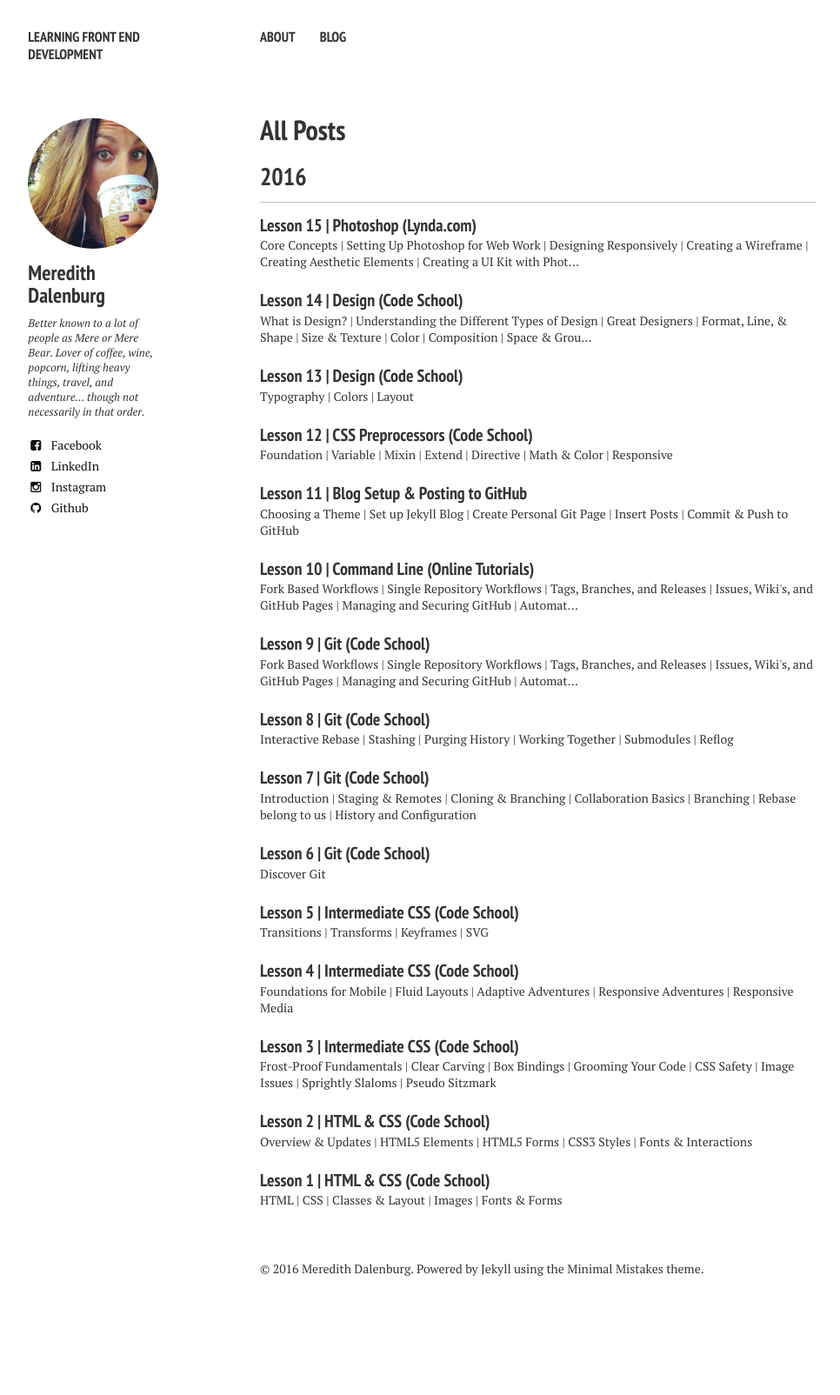
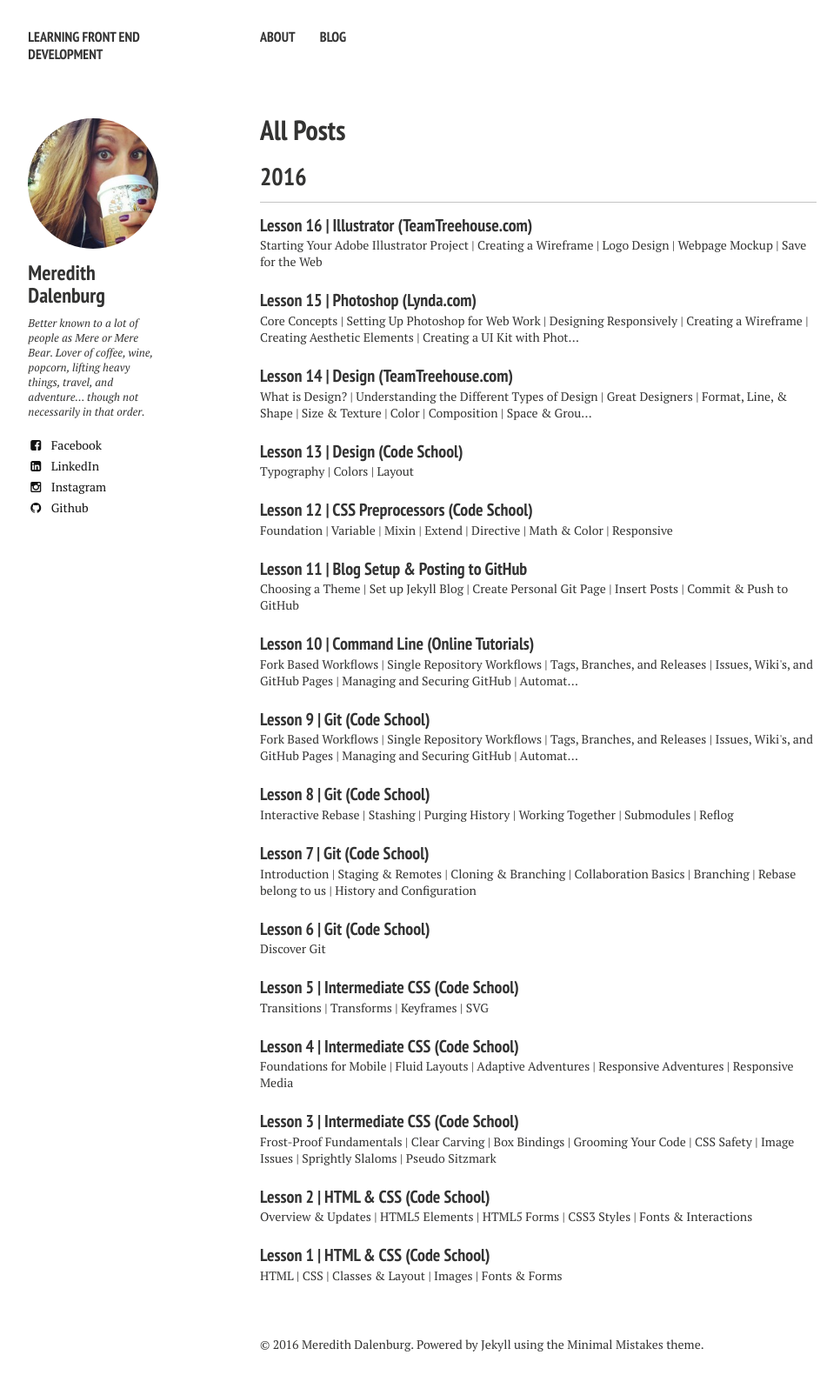
Before and after one commit to meredal/meredal.github.io, a Jekyll site: the page built from blog/index.md, in a window 1280 px wide. Shown: the whole page at 87% size, without its empty margins (21-987 px from the left). Built offline with Jekyll 4.4.1, drawn with Linux system fonts in a browser that asks for light colours; nearby versions of some CDN libraries; before the commit the page ends 1517 px from its top, so only the background shows below that; some of the changed lines change nothing that is shown.

Commit message:
Add Blog Post #16 - Illustrator for Web Design

```diff
--- a/_posts/2016-04-08-Design-Foundations-14.md
+++ b/_posts/2016-04-08-Design-Foundations-14.md
@@ -1,6 +1,6 @@
 ---
 layout: post
-title: "Lesson 14 | Design (Code School)"
+title: "Lesson 14 | Design (TeamTreehouse.com)"
 excerpt: "What is Design? | Understanding the Different Types of Design | Great Designers | Format, Line, & Shape | Size & Texture | Color | Composition | Space & Grouping | Contrast & Balance | Emphasis, Movement & Unity | The Art of Critiquing"
 modified:
 tags: [design, treehouse, design elements, git, github, pages, gitup, learning, front end]
--- /dev/null
+++ b/_posts/2016-04-16-IllustratorCC-16.md
@@ -0,0 +1,46 @@
+---
+layout: post
+title: "Lesson 16 | Illustrator (TeamTreehouse.com)"
+excerpt: "Starting Your Adobe Illustrator Project | Creating a Wireframe | Logo Design | Webpage Mockup | Save for the Web"
+modified:
+tags: [design, treehouse, illustrator, git, github, pages, gitup, learning, front end]
+comments: true
+
+---
+
+<section id="table-of-contents" class="toc">
+  <header>
+    <h3>Overview</h3>
+  </header>
+<div id="drawer" markdown="1">
+*  Auto generated table of contents
+{:toc}
+</div>
+</section><!-- /#table-of-contents -->
+
+
+## Adobe Illustrator for Web Design
+
+### Lessons
+
+1. __Starting Your Adobe Illustrator Project__ - First, preview the assets that you will be creating in the course. We will then talk about the unique qualities of vector graphics and SVGs, and how they relate to modern needs of responsive web design. After a brief overview of the workspace and how to customize it, we will go step by step through the process of creating a new document with multiple artboards and preparing a design for mobile and desktop platforms.
+2. __Creating a Wireframe__ - In this section, create a wireframe for mobile and desktop using basic boxes and lines to represent content and define how spaces within the webpage will be used. Then, move on to adding in typography and buttons. Finally, learn all about how to use Styles.
+3. __Logo Design__ - In this section, you will create the graphic logo. Beginning with a sketch, you will bring it all the way to a finished vector illustration with typography.
+4. __Webpage Mockup__ - In this section, you will bring the wireframe to life by adding the logo, color, images, and finishing design touches.
+5. __Save for the Web__ - Save for web, including how to export SVGs and using CSS properties within Illustrator.
+
+### Thoughts
+
+_Surprise. I have also never used Illustrator before this course. The videos walked through the basics of the program, how to use the tools, a lot of keyboard shortcuts, and another website mockup._
+
+_This was different than the Photoshop course. The instructor was a graphic designer, so she was not a hybrid as it was in the last course. I think I will come across this type of person more often in wherever my future workplace may be. I made the logo using pen and shape tools, and exported it out as SVG. I made the mobile and desktop version of the site. I tried to use the same colors as what were used in the video (but had to guess at the swatches from the color pickers in the video). I also learned how to export graphics a couple different ways and how to make sure they are the right quality and size for the website you're building._
+
+_Overall, I think this was a good introduction to Illustrator and how a designer that I would be working with could be using the program. Some of the things I noticed as we were moving through the design was how different her style was from the last course. I feel like that is to be expected, not everyone is going to organize the same way, and that's okay. I liked getting a different view of design with a different person and a different program._
+
+_My next step will be to start building out some designs from Photoshop. I'm excited to be using Photoshop and Illustrator and to start getting the full picture of these programs and other programs I will want to be using moving forward in this learing process!_
+
+### Illustrator Files from this Course
+
+- [Pencil & Co. SVG Logo](/Illustrator/Pencil-Co-Logo.svg) - Simple SVG Logo for the fake company for this exercise, Pencil & Co.
+- [Wireframe for Pencil & Co.](/Illustrator/Pencil-Co-Wireframe.ai) - Wireframe to layout the plan for mobile and desktop versions of the Pencil & Co. Websites.
+- [Final Mockup](/Illustrator/Pencil-Co-Mockup.ai) - Finished Mockup of Pencil & Co Websites for mobile and desktop.
```
